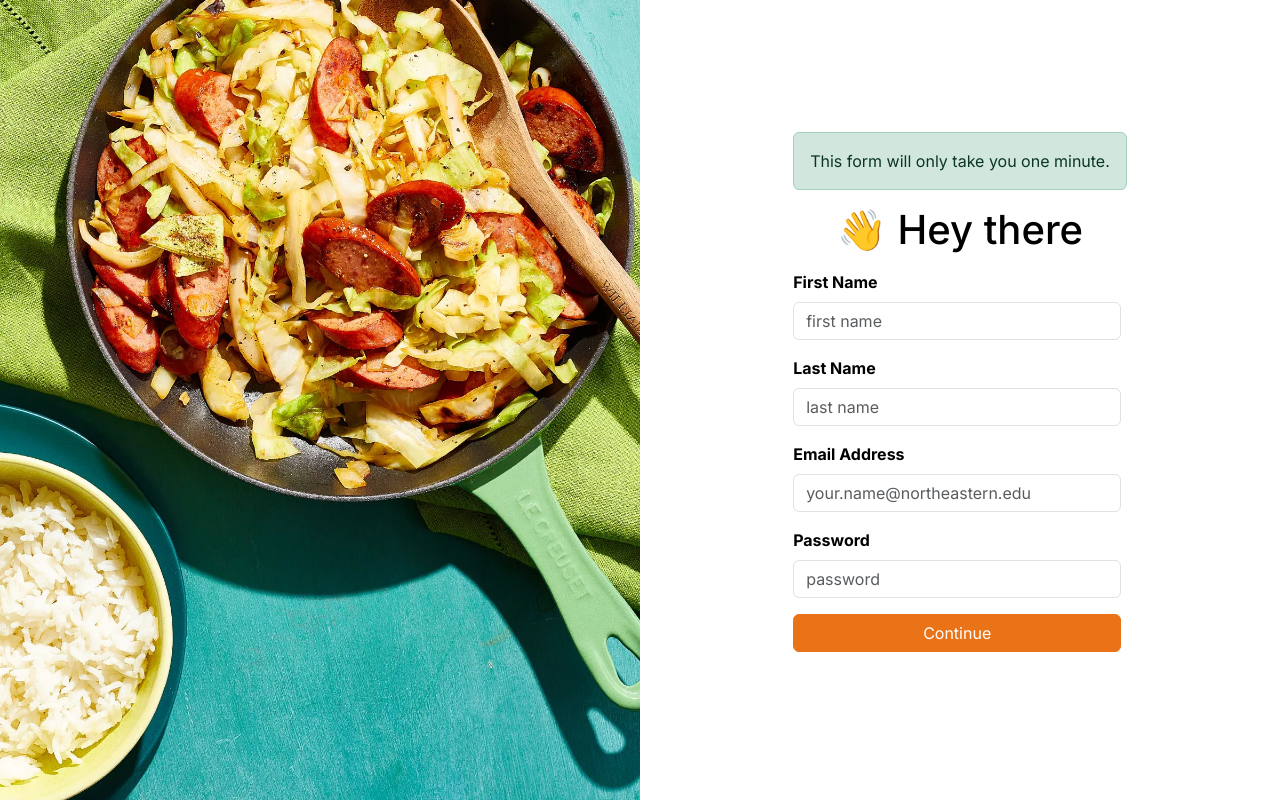
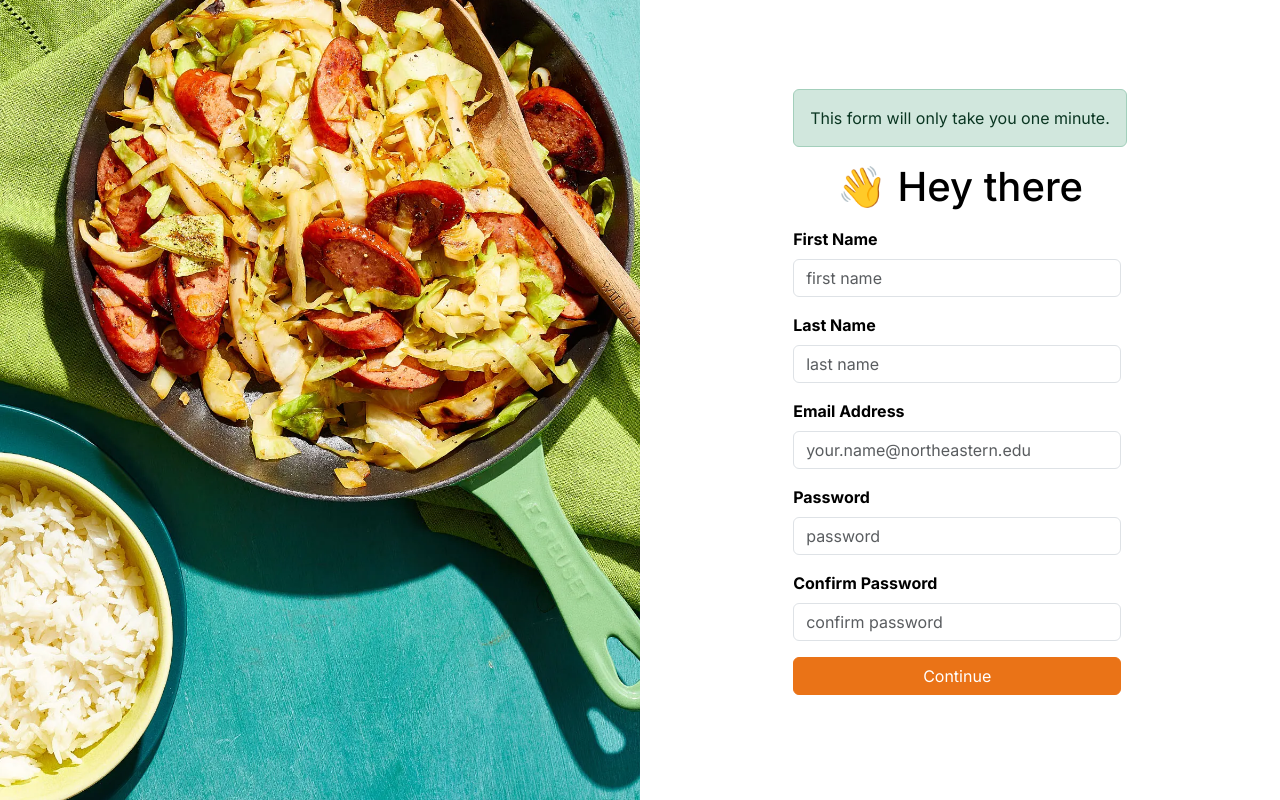
Before and after one commit to CKYWEB/good-eats, a Next.js app: page /login in a window 1280 px wide. Both pictures are taken after a click on the button "Join now". Built offline with nearby package versions, Linux system fonts and the light colour scheme.

Commit message:
add: confirm pwd when registering

```diff
--- a/src/app/login/page.js
+++ b/src/app/login/page.js
@@ -134,6 +134,25 @@ export default function Login () {
                   placeholder="password"
                 />
               </div>
+              {isRegister && (
+              <div className="mb-3">
+                <FormInput
+                  type="password"
+                  label="Confirm Password"
+                  register={
+                    register("confirmPassword", {
+                      required: "Please confirm your password.",
+                      validate: {
+                        sameAsPassword: (_, formValues) => {
+                          return formValues.password === formValues.confirmPassword || "Password doesn't match.";
+                        }
+                      }
+                    })}
+                  errors={errors}
+                  placeholder="confirm password"
+                />
+              </div>
+              )}
               <Button
                 className="mb-3 w-100"
                 loading={loading}
```
